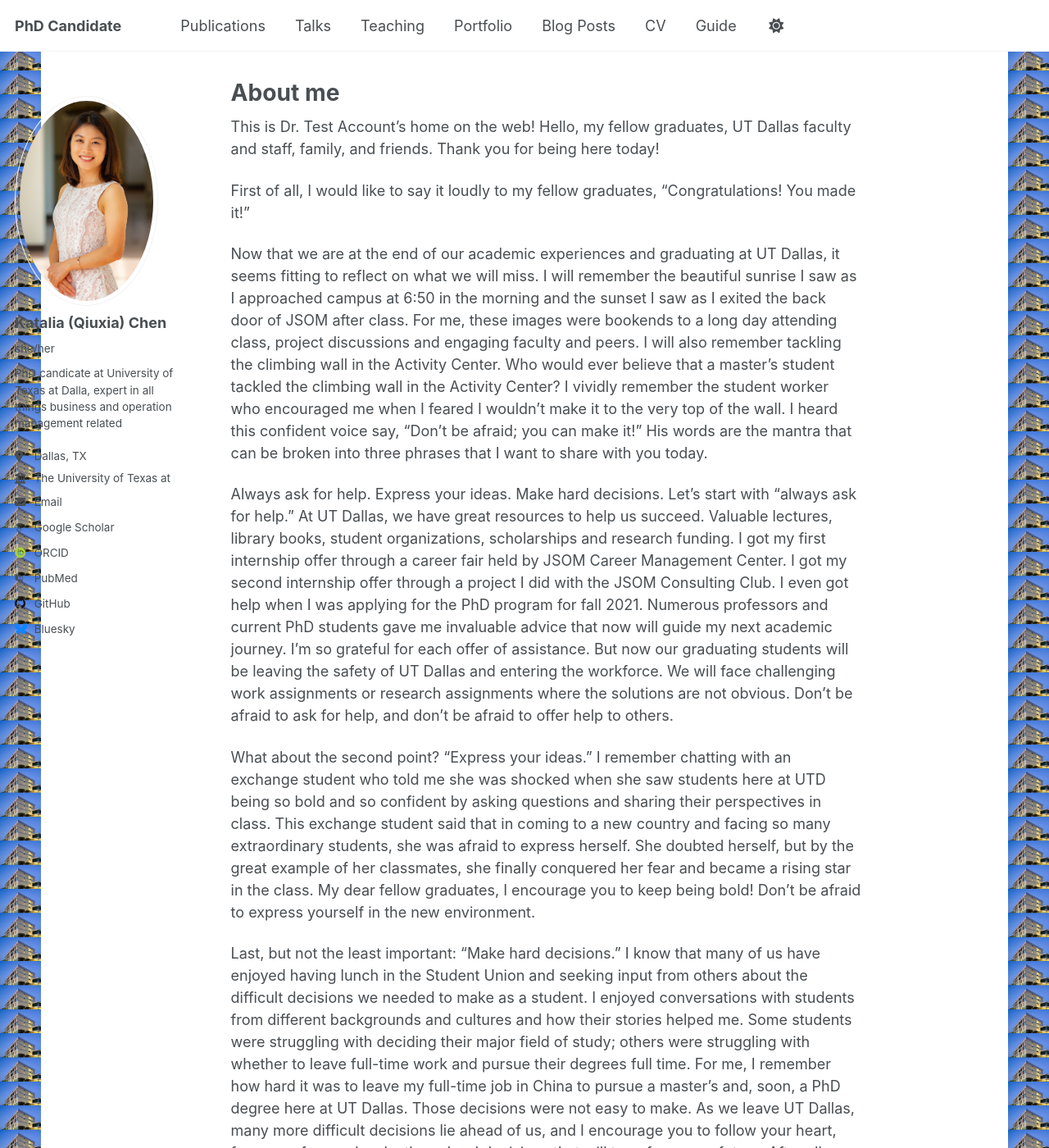
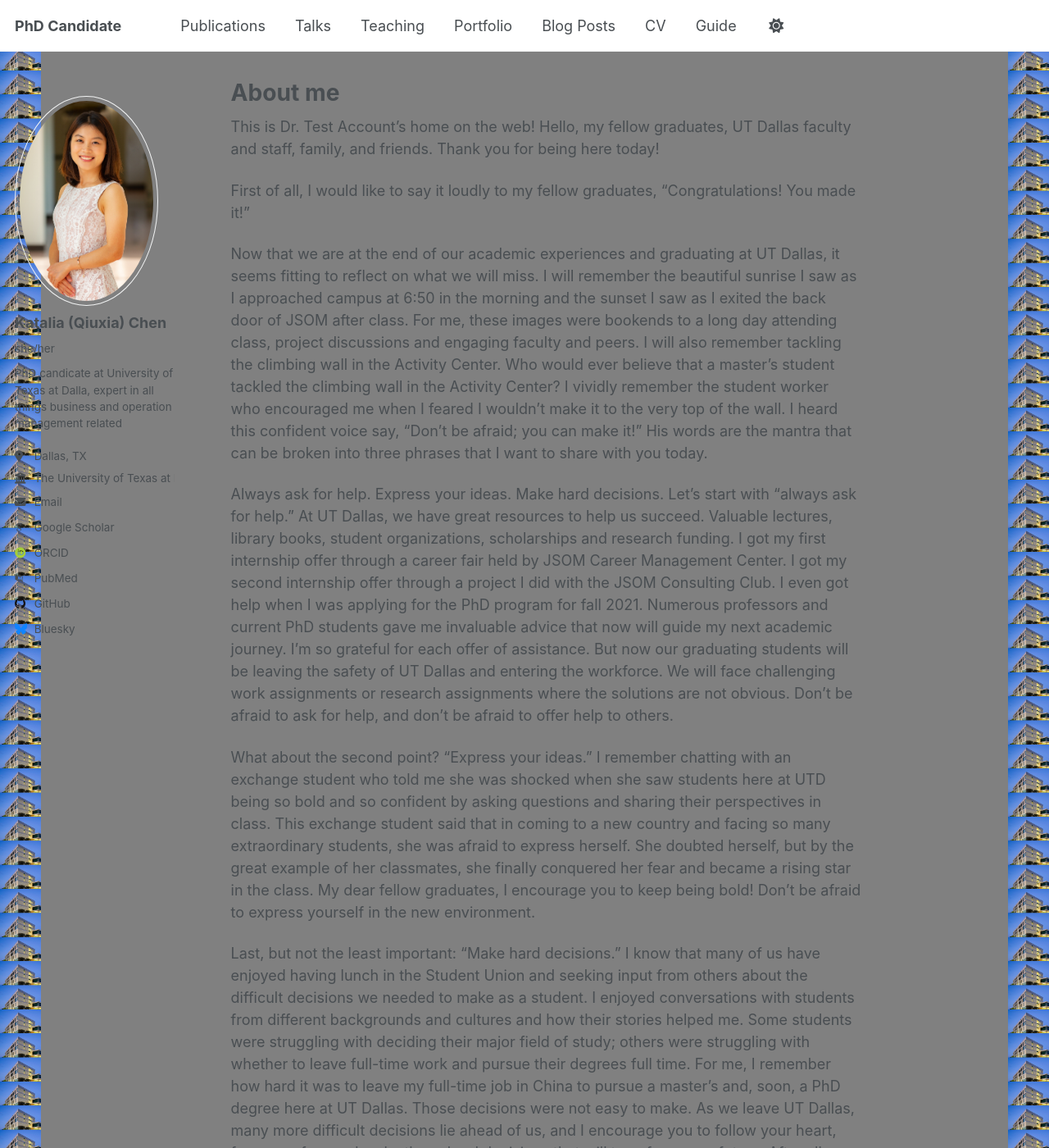
Before and after one commit to qxc2/Katalia_Qiuxia_Chen_v1, a Jekyll site: the page built from _pages/about.md, in a window 1280 px wide and 1400 px high. Shown: the whole window at 82% size. Built offline with Jekyll 4.4.1, drawn with Linux system fonts in a browser that asks for light colours; some web fonts are replaced.

Commit message:
Update main.scss

```diff
--- a/assets/css/main.scss
+++ b/assets/css/main.scss
@@ -47,5 +47,5 @@ body {
         url('/assets/UTD.png') repeat-y left,  /* Left border */
         url('/assets/UTD.png') repeat-y right;  /* Right border */
     background-size: auto 50px, auto 50px, 50px auto, 50px auto; /* Adjust thickness */
-    background-color: white; /* Change this to any desired center color */
+    background-color: grey; /* Change this to any desired center color */
 }
```
